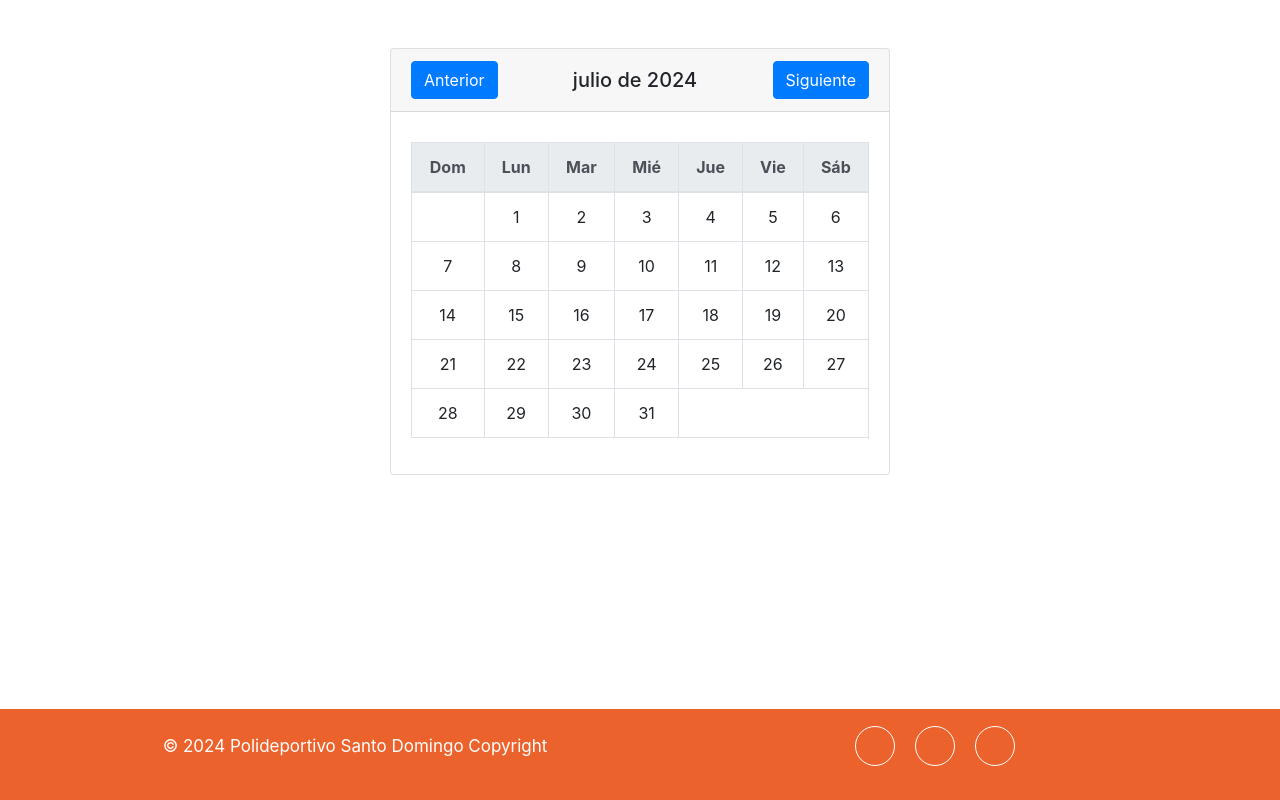
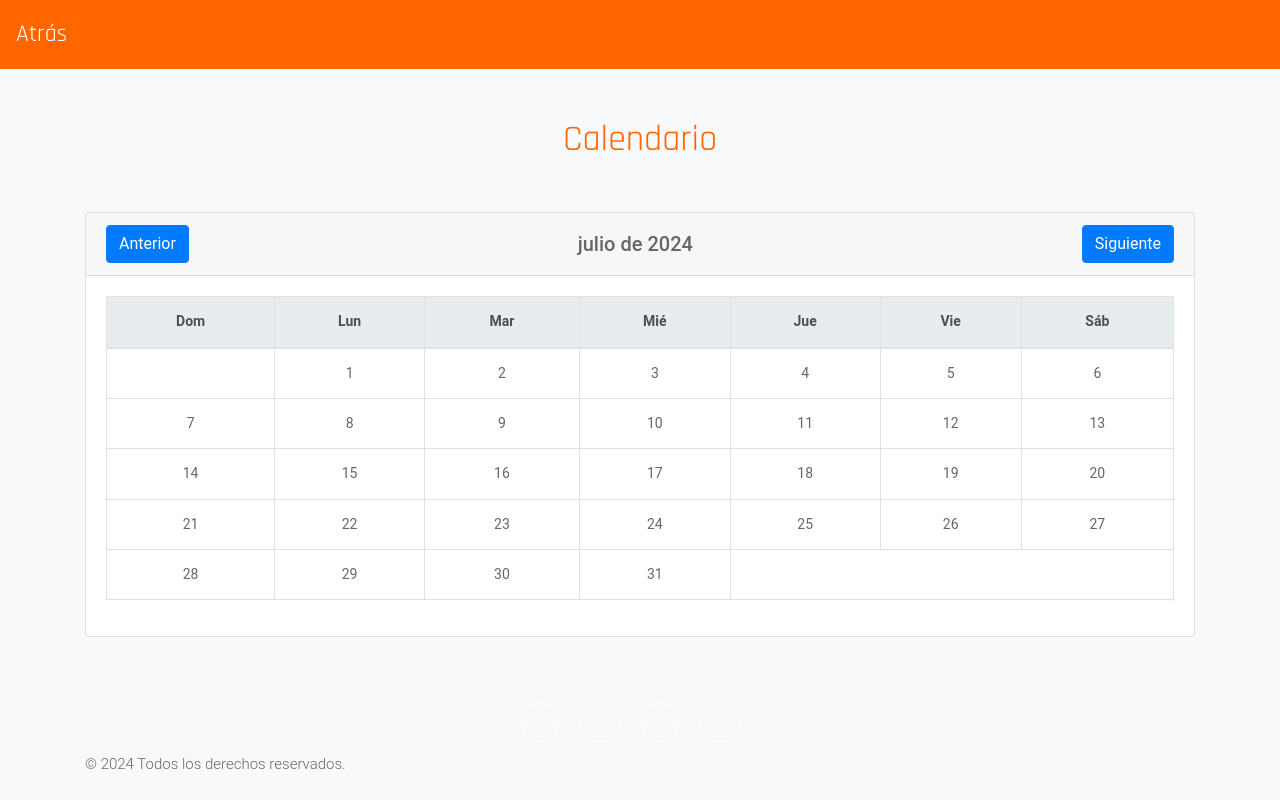
Before and after one commit to Brenrojkor/AmbienteWebViernes, a PHP site: page /calendario.php in a window 1280 px wide. Run offline with PHP 8.4, Linux system fonts and the light colour scheme; some libraries are stand-ins or nearby versions.

Commit message:
Cambié la apariencia del calendario para que no se vea rara al no mostrar los íconos de redes sociales y me basé en el estilo de faq

```diff
--- a/Proyecto_Grupo2/Proyecto_Grupo2/calendario.php
+++ b/Proyecto_Grupo2/Proyecto_Grupo2/calendario.php
@@ -4,17 +4,29 @@
 <head>
 <meta charset="UTF-8">
     <meta name="viewport" content="width=device-width, initial-scale=1.0">
-    <title>Calendario con Bootstrap</title>
+    <title>Preguntas Frecuentes</title>
     <!-- Bootstrap CSS -->
-    <link href="https://maxcdn.bootstrapcdn.com/bootstrap/4.5.2/css/bootstrap.min.css" rel="stylesheet">
-    <!-- Font Awesome CSS -->
-    <link rel="stylesheet" href="https://cdnjs.cloudflare.com/ajax/libs/font-awesome/5.15.4/css/all.min.css">
-    <!-- Custom CSS -->
-    <link rel="stylesheet" href="css/calendario.css">
+    <link rel="stylesheet" href="css/bootstrap.min.css">
+    <!-- FAQ CSS -->
+    <link rel="stylesheet" href="css/faq.css">
+    <!-- Main Style CSS -->
+    <link rel="stylesheet" href="css/style.css">
+    <!-- Fonts -->
+    <style>
+        @import url('https://fonts.googleapis.com/css?family=Rajdhani:300,400,500,600,700');
+        @import url('https://fonts.googleapis.com/css?family=Poppins:100,100i,200,200i,300,300i,400,400i,500,500i,600,600i,700,700i,800,800i,900,900i');
+        @import url('https://fonts.googleapis.com/css?family=Raleway:100,100i,200,200i,300,300i,400,400i,500,500i,600,600i,700,700i,800,800i,900,900i');
+    </style>
 </head>
 
 <body>
+    <!-- Navigation -->
+    <nav class="navbar navbar-expand-lg navbar-light bg-orange">
+        <a class="navbar-brand text-white" href="index.php">Atrás</a>
+    </nav>
+
     <div class="container mt-5 mb-5">
+        <h1 class="faq-title">Calendario</h1>
         <div id="calendar" class="card">
             <div id="month" class="card-header d-flex justify-content-between align-items-center">
                 <button id="prev" class="btn btn-primary">Anterior</button>
@@ -42,27 +54,31 @@
         </div>
     </div>
 
+    <!-- Footer -->
     <footer>
-            <div class="footer">
-                <div class="copyright">
         <div class="container">
             <div class="row">
-                            <div class="col-xl-6 col-lg-6 col-md-6 col-sm-12">
-                                <p>© 2024 Polideportivo Santo Domingo Copyright</a></p>
-                            </div>
-                            <div class="col-xl-6 col-lg-6 col-md-6 col-sm-12">
+                <div class="col-lg-12">
+                    <div class="footer_top">
+                        <ul class="location_icon">
+                            <li> <a href="#"><i class="fa fa-map-marker" aria-hidden="true"></i></a></li>
+                            <li> <a href="#"><i class="fa fa-phone" aria-hidden="true"></i></a></li>
+                            <li> <a href="#"><i class="fa fa-envelope" aria-hidden="true"></i></a></li>
+                        </ul>
                         <ul class="social_icon">
-                                    <li> <a href="https://www.facebook.com/pages/Polideportivo-Santo-Domingo/221359424559175"><i class="fa fa-facebook-f"></i></a></li>
+                            <li> <a href="#"><i class="fa fa-facebook-f"></i></a></li>
                             <li> <a href="#"><i class="fa fa-twitter"></i></a></li>
                             <li> <a href="#"><i class="fa fa-instagram"></i></a></li>
+                            <li> <a href="#"><i class="fa fa-linkedin"></i></a></li>
                         </ul>
                     </div>
                 </div>
+                <div class="col-lg-12">
+                    <p>© 2024 Todos los derechos reservados.</p>
                 </div>
             </div>
         </div>
     </footer>
-        <!-- end footer -->
 
     <!-- jQuery -->
     <script src="https://code.jquery.com/jquery-3.5.1.slim.min.js"></script>
```
Lines whose indentation alone changed are shown as unchanged.
